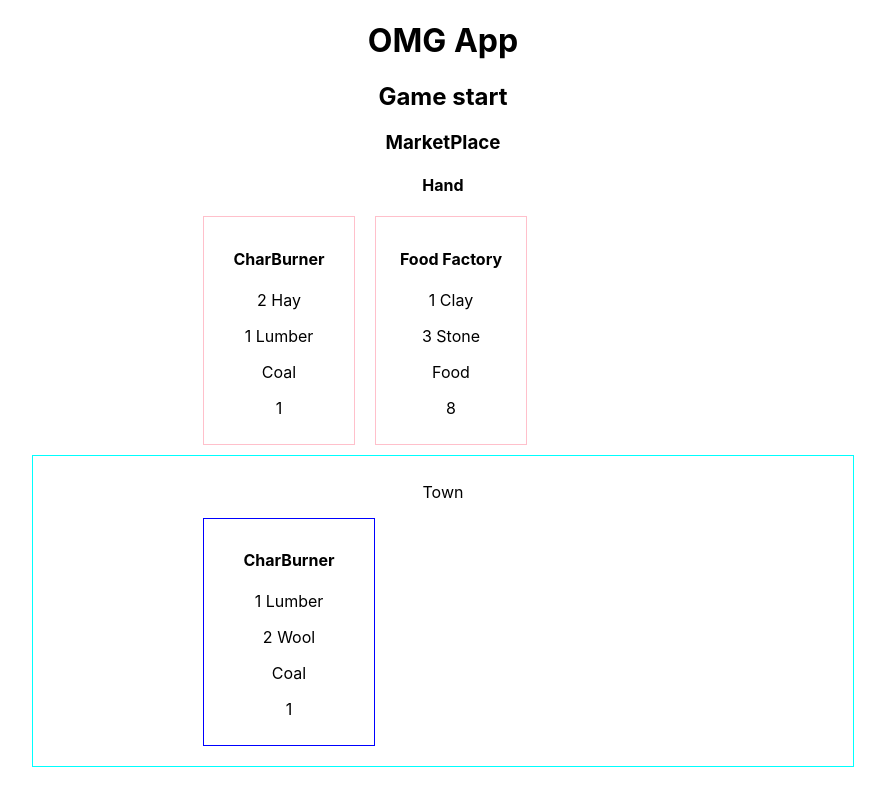
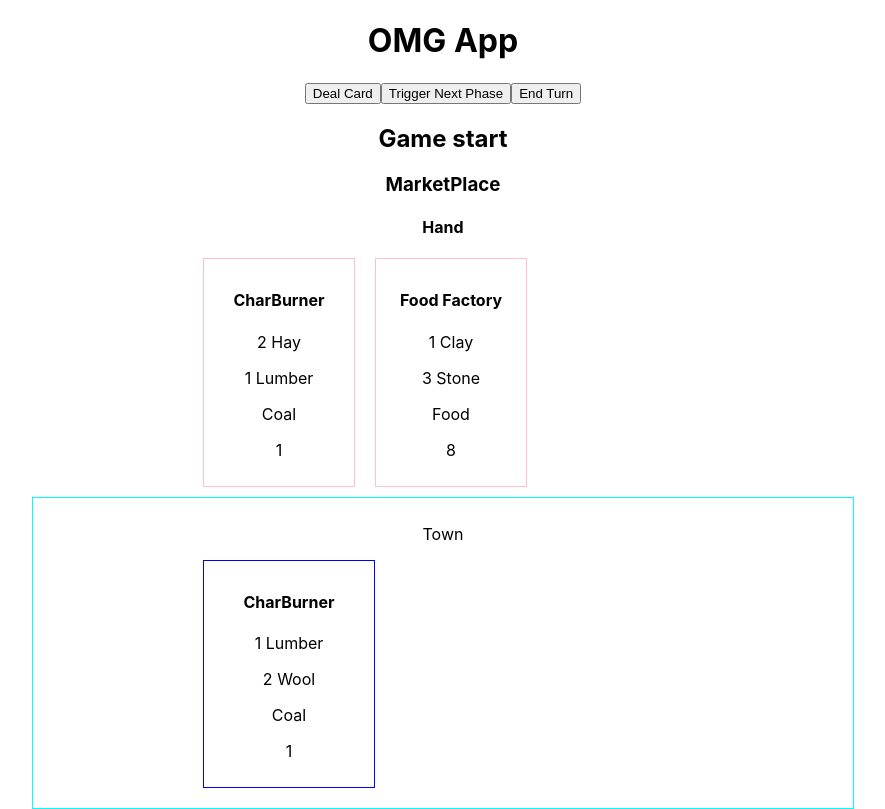
Before and after one commit to khriskempis/omg-react, a React (Create React App) app: page / in a window 1280 px wide. Both pictures are taken after typing "Sample" into the empty fields and a click on the button "Start Game". Shown: the whole page, without its empty margins (197-1082 px from the left). Built offline with nearby package versions, Linux system fonts and the light colour scheme.

Commit message:
add deal trigger

```diff
--- a/src/App.js
+++ b/src/App.js
@@ -32,26 +32,45 @@ class App extends Component {
 
   startGame = (e) => {
     e.preventDefault();
-    if(!this.state.hasGameStart){
-      let { gameObj } = this;
-      gameObj = new Game([this.state.userName]);
-      gameObj.gameStart();
+    const { hasGameStart, userName } = this.state;
+    if(!hasGameStart){
+
+      this.gameObj = new Game([userName]);
+      this.gameObj.gameStart();
+      console.log(this.gameObj)
 
       this.setState(() => {
         return {
-          game: gameObj.data,
-          player: gameObj.players[0],
+          game: this.gameObj.data,
+          // assign first player of array
+          player: this.gameObj.players[0],
           hasGameStart: true
         }
       }, () => {
-        console.log(this.state.game)
+
       })
     }
   }
 
+  dealCard = () => {
+    // fix charburner being dealt from deck
+    const { userName } = this.state;
+    const card = this.gameObj.gameDeck.deal(1);
+    const currentPlayer = this.gameObj.players.find(player => player.userName === userName);
+    currentPlayer.playerData.hand.push(card);
+
+    this.setState(() => {
+      return { game: this.gameObj.data}
+    })
+  }
+
   render() {
     const { hasGameStart, game, player } = this.state;
-    const { onUserNameChange, startGame } = this;
+    const {
+      onUserNameChange,
+      startGame,
+      dealCard,
+    } = this;
 
     return (
       <div className="App">
@@ -71,10 +90,17 @@ class App extends Component {
             <button type="submit" >Start Game</button>
           </form>
           :
-          <GameBoard
-            gameObj={game}
-            player={player}
-          />
+          <div>
+            <div className="trigger">
+              <button onClick={dealCard}>Deal Card</button>
+              <button>Trigger Next Phase</button>
+              <button>End Turn</button>
+            </div>
+            <GameBoard
+              gameObj={game}
+              player={player}
+            />
+          </div>
         }
 
       </div>
--- a/src/components/GameBoard/game-board.components.jsx
+++ b/src/components/GameBoard/game-board.components.jsx
@@ -5,16 +5,15 @@ import Town from '../Town/town.component';
 
 const GameBoard = ({gameObj, player}) => {
 
-  const { hand } = player.playerData;
-
   return (
     <div>
       <h2>Game start</h2>
       <h3>MarketPlace</h3>
-      <PlayerHand player={player.playerData}/>
-      <Town
-        player={player.playerData}
-      />
+
+      <PlayerHand player={player.playerData} />
+      <Town player={player.playerData} />
+
+
     </div>
   )
 }
```
